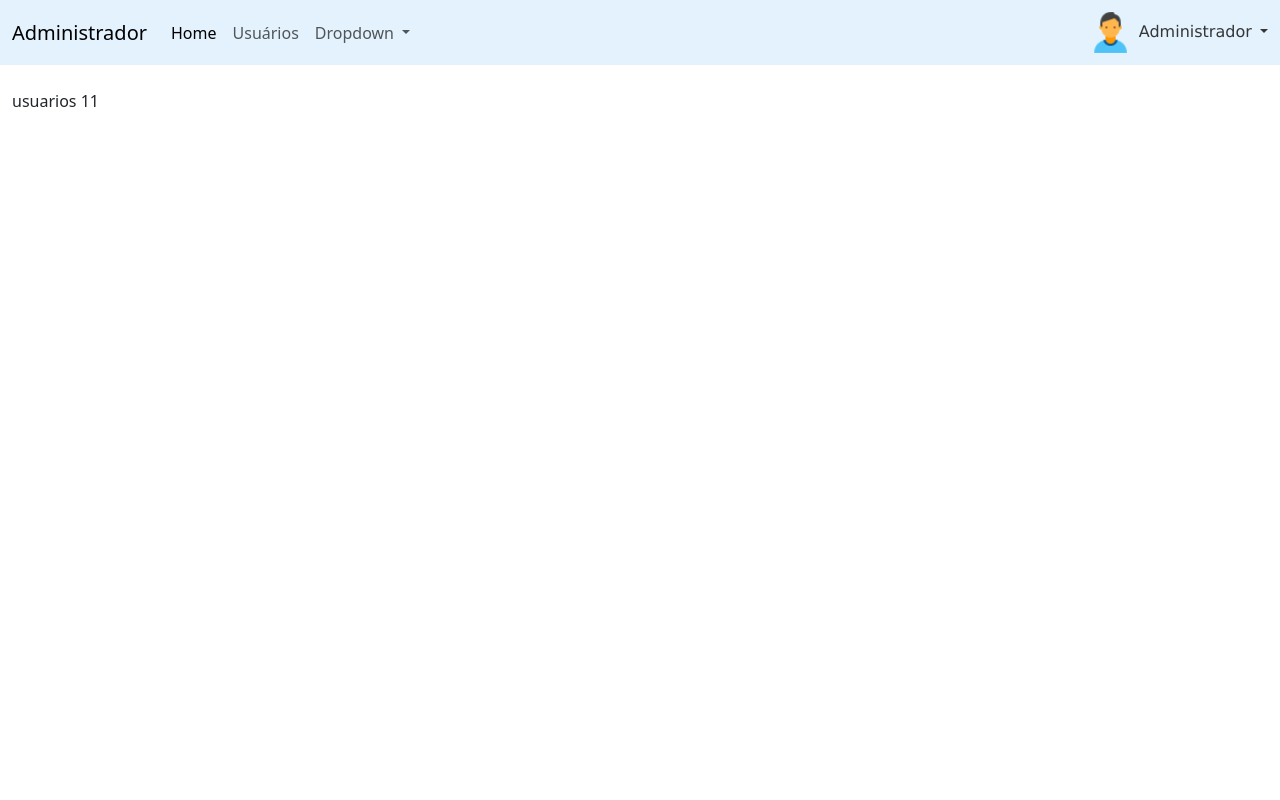
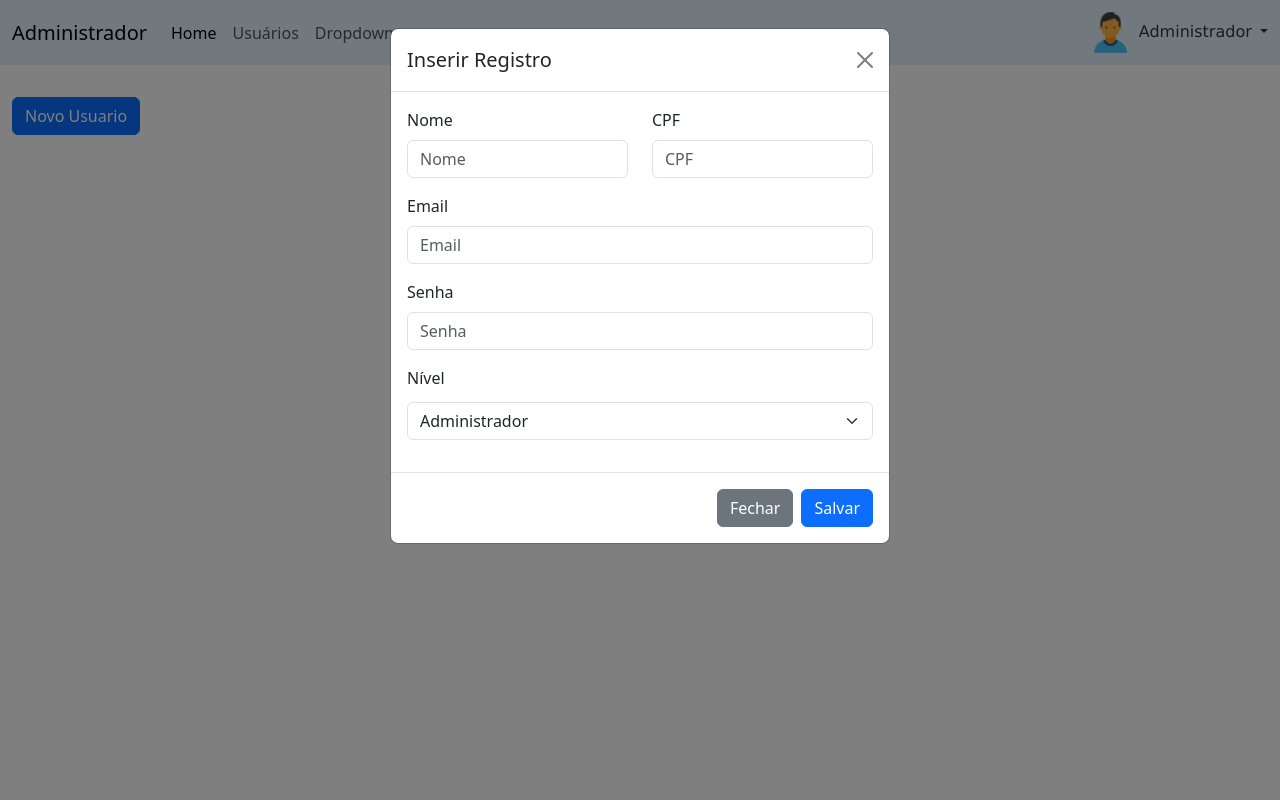
Before and after one commit to Railton11/sistema-pdv-erp-web, a PHP site: page /index.php?pagina=usuarios&funcao=novo in a window 1280 px wide. Run offline with PHP 8.4, Linux system fonts and the light colour scheme.

Commit message:
importando ajax e bug do submit descoberto

```diff
--- a/painel-adm/index.php
+++ b/painel-adm/index.php
@@ -14,6 +14,7 @@ $menu2 = "usuarios";
         <title>Painel Administrativo</title>
         <link href="https://cdn.jsdelivr.net/npm/bootstrap@5.3.0-alpha1/dist/css/bootstrap.min.css" rel="stylesheet" integrity="sha384-GLhlTQ8iRABdZLl6O3oVMWSktQOp6b7In1Zl3/Jr59b6EGGoI1aFkw7cmDA6j6gD" crossorigin="anonymous">
         <script src="https://cdn.jsdelivr.net/npm/bootstrap@5.3.0-alpha1/dist/js/bootstrap.bundle.min.js" integrity="sha384-w76AqPfDkMBDXo30jS1Sgez6pr3x5MlQ1ZAGC+nuZB+EYdgRZgiwxhTBTkF7CXvN" crossorigin="anonymous"></script>
+        <script src="https://ajax.googleapis.com/ajax/libs/jquery/3.6.3/jquery.min.js"></script>
     </head>
     <body>
         <header>
--- a/painel-adm/usuarios.php
+++ b/painel-adm/usuarios.php
@@ -1 +1,123 @@
-usuarios 11
+<?php
+
+$pag = "usuarios";
+
+?>
+<a class="btn btn-primary mt-2" href='index.php?pagina=<?php echo $pag ?>&funcao=novo' role="button">Novo Usuario</a>
+
+<div class="modal fade" tabindex="-1" id="modalCadastrar" data-bs-backdrop="static">
+    <div class="modal-dialog">
+        <div class="modal-content">
+            <div class="modal-header">
+                <h5 class="modal-title">Inserir Registro</h5>
+                <button type="button" class="btn-close" data-bs-dismiss="modal" aria-label="Close"></button>
+            </div>
+            <form method="POST" id="form">
+                <div class="modal-body">
+                    <div class="row">
+                        <div class="col-md-6">
+                            <div class="mb-3">
+                                <label for="exampleFormControlInput1" class="form-label">Nome</label>
+                                <input type="text" class="form-control" name="nome" id="nome" placeholder="Nome">
+                            </div>
+                        </div>
+                        <div class="col-md-6">
+                            <div class="mb-3">
+                                <label for="exampleFormControlInput1" class="form-label">CPF</label>
+                                <input type="text" class="form-control" name="CPF" id="CPF" placeholder="CPF">
+                            </div>
+                        </div>
+                    </div>
+
+                    <div class="mb-3">
+                        <label for="exampleFormControlInput1" class="form-label">Email</label>
+                        <input type="email" class="form-control" name="email" id="email" placeholder="Email">
+                    </div>
+
+                    <div class="mb-3">
+                        <label for="exampleFormControlInput1" class="form-label">Senha</label>
+                        <input type="text" class="form-control" name="senha" id="senha" placeholder="Senha">
+                    </div>
+
+                    <div class="mb-3">
+                        <label for="exampleFormControlInput1" class="form-label">Nível</label>
+                        <select class="form-select mt-1" aria-label="Default select example" name="nivel">
+
+							<option <?php if(@$nivel == 'Administrador'){ ?> selected <?php } ?>  value="Administrador">Administrador</option>
+
+							<option <?php if(@$nivel == 'Operador'){ ?> selected <?php } ?>  value="Operador">Operador</option>
+
+							<option <?php if(@$nivel == 'Tesoureiro'){ ?> selected <?php } ?>  value="Tesoureiro">Tesoureiro</option>
+                        </select>
+
+                    </div>
+                    <small><div align="center" class="mt-1" id="mensagem">
+
+					</div> </small>
+                </div>
+            </form>
+            <div class="modal-footer">
+                <button name="btn-fechar" id="btn-fechar" type="button" class="btn btn-secondary" data-bs-dismiss="modal">Fechar</button>
+                <button name="btn-salvar" id="btn-salvar" type="submit" class="btn btn-primary">Salvar</button>
+            </div>
+        </div>
+    </div>
+</div>
+
+<?php
+
+if(@$_GET['funcao'] == 'novo'){ ?>
+    <script type="text/javascript">
+        var myModal = new bootstrap.Modal(
+            document.getElementById("modalCadastrar"));
+        myModal.show();
+    </script>
+<?php } ?>
+
+<!--AJAX PARA INSERÇÃO E EDIÇÃO DOS DADOS COM IMAGEM -->
+<script type="text/javascript">
+    $("#form").submit(function () {
+        var pag = "<?=$pag?>";
+        event.preventDefault();
+        var formData = new FormData(this);
+
+        $.ajax({
+            url: pag + "/inserir.php",
+            type: 'POST',
+            data: formData,
+
+            success: function (mensagem) {
+
+                $('#mensagem').removeClass()
+
+                if (mensagem.trim() == "Salvo com Sucesso!") {
+
+                    //$('#nome').val('');
+                    //$('#cpf').val('');
+                    $('#btn-fechar').click();
+                    //window.location = "index.php?pag="+pag;
+
+                } else {
+
+                    $('#mensagem').addClass('text-danger')
+                }
+
+                $('#mensagem').text(mensagem)
+
+            },
+
+            cache: false,
+            contentType: false,
+            processData: false,
+            xhr: function () {  // Custom XMLHttpRequest
+                var myXhr = $.ajaxSettings.xhr();
+                if (myXhr.upload) { // Avalia se tem suporte a propriedade upload
+                    myXhr.upload.addEventListener('progress', function () {
+                        /* faz alguma coisa durante o progresso do upload */
+                    }, false);
+                }
+                return myXhr;
+            }
+        });
+    });
+</script>
--- /dev/null
+++ b/painel-adm/usuarios/inserir.php
@@ -0,0 +1,5 @@
+<?php
+
+echo "chegou";
+
+?>
```
